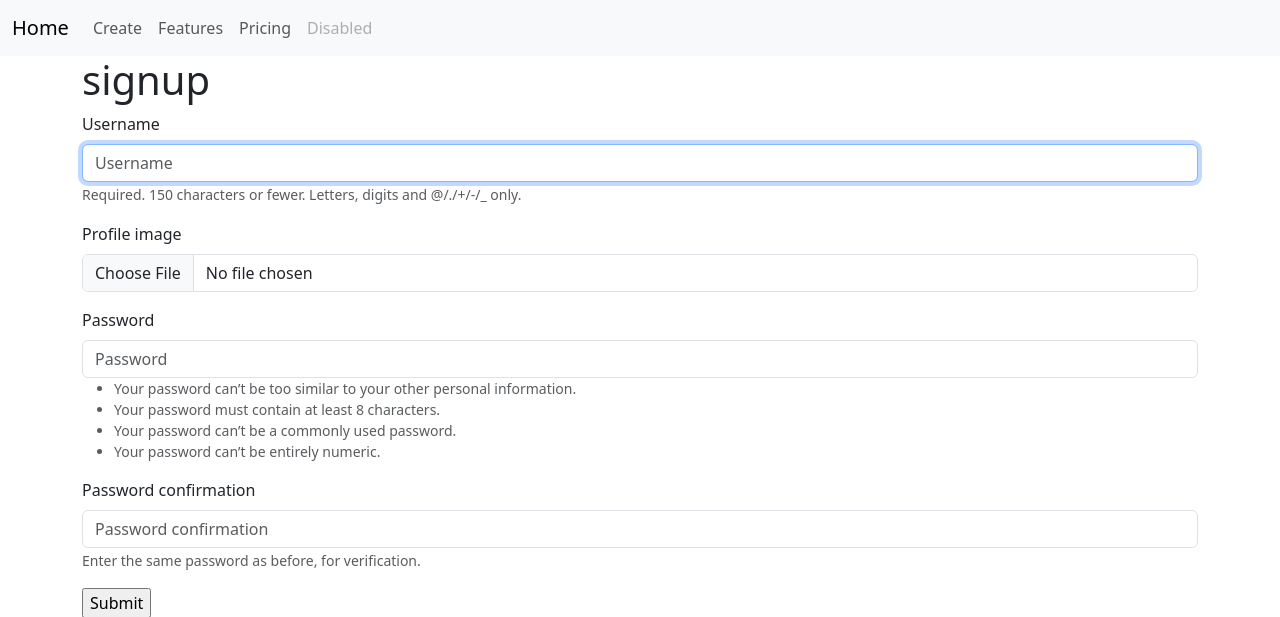
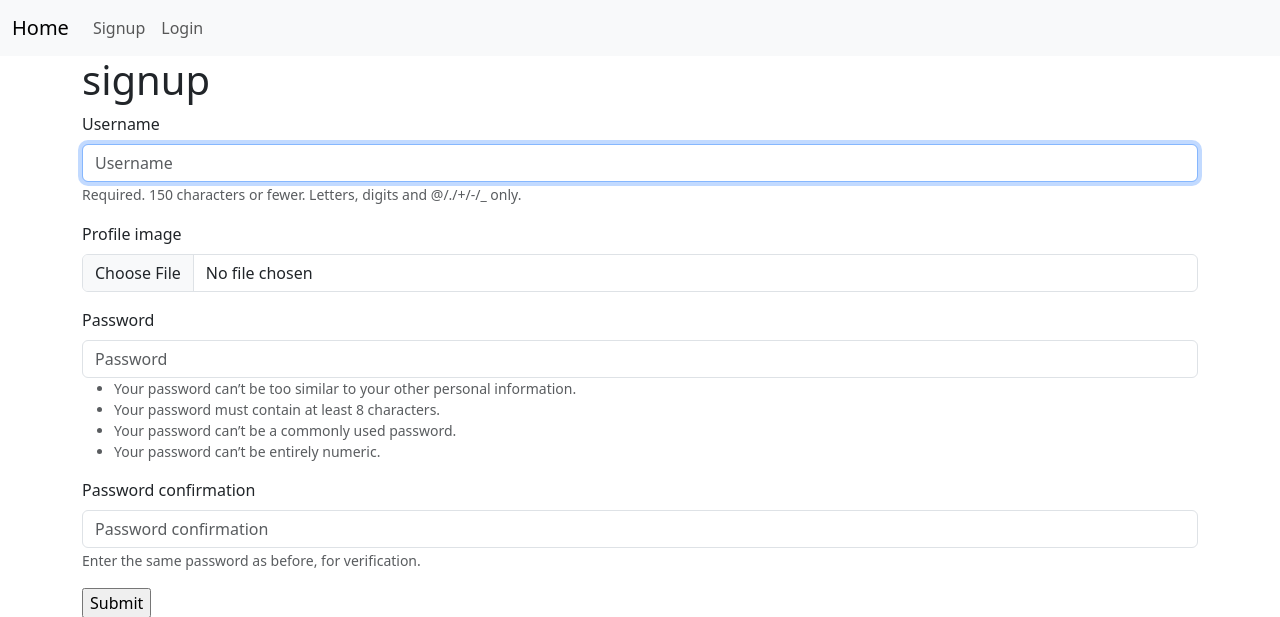
Before and after one commit to epode4/insta, a Django app: page /accounts/signup/ in a window 1280 px wide. Shown: the top 617 px of the page. Run offline with Django 4.2, Linux system fonts and the light colour scheme; some libraries are stand-ins or nearby versions.

Commit message:
login 기능

```diff
--- a/accounts/forms.py
+++ b/accounts/forms.py
@@ -1,4 +1,4 @@
-from django.contrib.auth.forms import UserCreationForm
+from django.contrib.auth.forms import UserCreationForm, AuthenticationForm
 from .models import User
 from django.contrib.auth import get_user_model
 
@@ -7,3 +7,6 @@ class CustomUserCreationForm(UserCreationForm):
         # model = User
         model = get_user_model()
         fields = ('username', 'profile_image',)
+
+class CustomAuthenticationForm(AuthenticationForm):
+    pass
--- a/accounts/urls.py
+++ b/accounts/urls.py
@@ -5,4 +5,5 @@ app_name = 'accounts'
 
 urlpatterns = [
     path('signup/',views.signup, name='signup'),
+    path('login/', views.login, name='login'),
 ]
--- a/accounts/views.py
+++ b/accounts/views.py
@@ -1,5 +1,6 @@
 from django.shortcuts import render, redirect
-from .forms import CustomUserCreationForm
+from .forms import CustomUserCreationForm, CustomAuthenticationForm
+from django.contrib.auth import login as auth_login
 
 # Create your views here.
 
@@ -19,3 +20,22 @@ def signup(request):
     }
 
     return render(request, 'accounts/form.html', context)
+
+def login(request):
+    if request.method == 'POST':
+        form = CustomAuthenticationForm(request,request.POST)
+
+        if form.is_valid():
+            user = form.get_user()
+            auth_login(request,user)
+
+            return redirect('posts:index')
+
+    else:
+        form = CustomAuthenticationForm()
+
+    context = {
+        'form': form
+    }
+
+    return render(request, 'form.html', context)
--- a/templates/_nav.html
+++ b/templates/_nav.html
@@ -7,10 +7,13 @@
         </button>
         <div class="collapse navbar-collapse" id="navbarNavAltMarkup">
             <div class="navbar-nav">
-                <a class="nav-link" href="{% url 'posts:create' %}">Create</a>
-                <a class="nav-link" href="#">Features</a>
-                <a class="nav-link" href="#">Pricing</a>
-                <a class="nav-link disabled" aria-disabled="true">Disabled</a>
+                {% if user.is_authenticated %}
+                    <a class="nav-link" href="{% url 'posts:create' %}">Create</a>
+                    <a class="nav-link disabled" aria-disabled="true">{{user}}</a>
+                {% else %}
+                    <a class="nav-link" href="{% url 'accounts:signup' %}">Signup</a>
+                    <a class="nav-link" href="{% url 'accounts:login' %}">Login</a>
+                {% endif %}
             </div>
         </div>
     </div>
```
